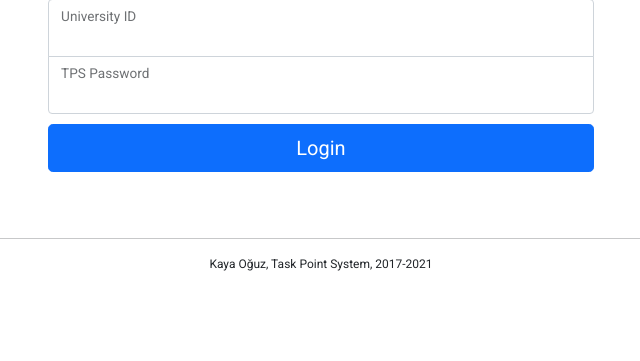
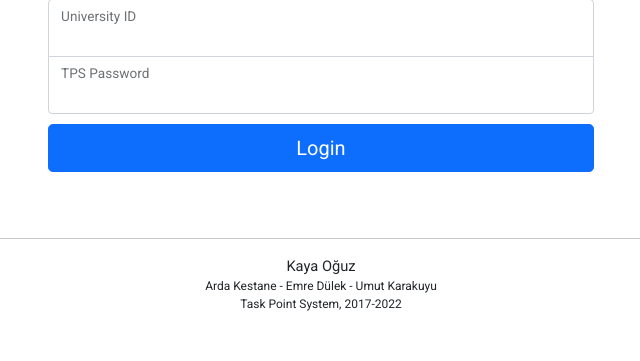
Before and after one commit to koguz/TPS, a Django app: a page that uses tps/tasks/templates/tasks/base.html in a window 1280 px wide. Shown: the part 157-518 px from the top of the page, without its empty margins (319-959 px from the left). Run offline with Django 3.2, Linux system fonts and the light colour scheme; some libraries are stand-ins or nearby versions.

Commit message:
signature on home page

```diff
--- a/tps/tasks/templates/tasks/base.html
+++ b/tps/tasks/templates/tasks/base.html
@@ -141,8 +141,14 @@
     <div class="container" style="padding-top: 10px">
       <div class="row">
         <hr />
+        <div class="col-sm-12" style="text-align: center; font-size: 11pt"
+          >Kaya Oğuz</div
+        >
         <div class="col-sm-12" style="text-align: center; font-size: 9pt"
-          >Kaya Oğuz, Task Point System, 2017-2021</div
+          >Arda Kestane - Emre Dülek - Umut Karakuyu</div
+        >
+        <div class="col-sm-12" style="text-align: center; font-size: 9pt"
+          >Task Point System, 2017-2022</div
         >
       </div>
     </div>
```
